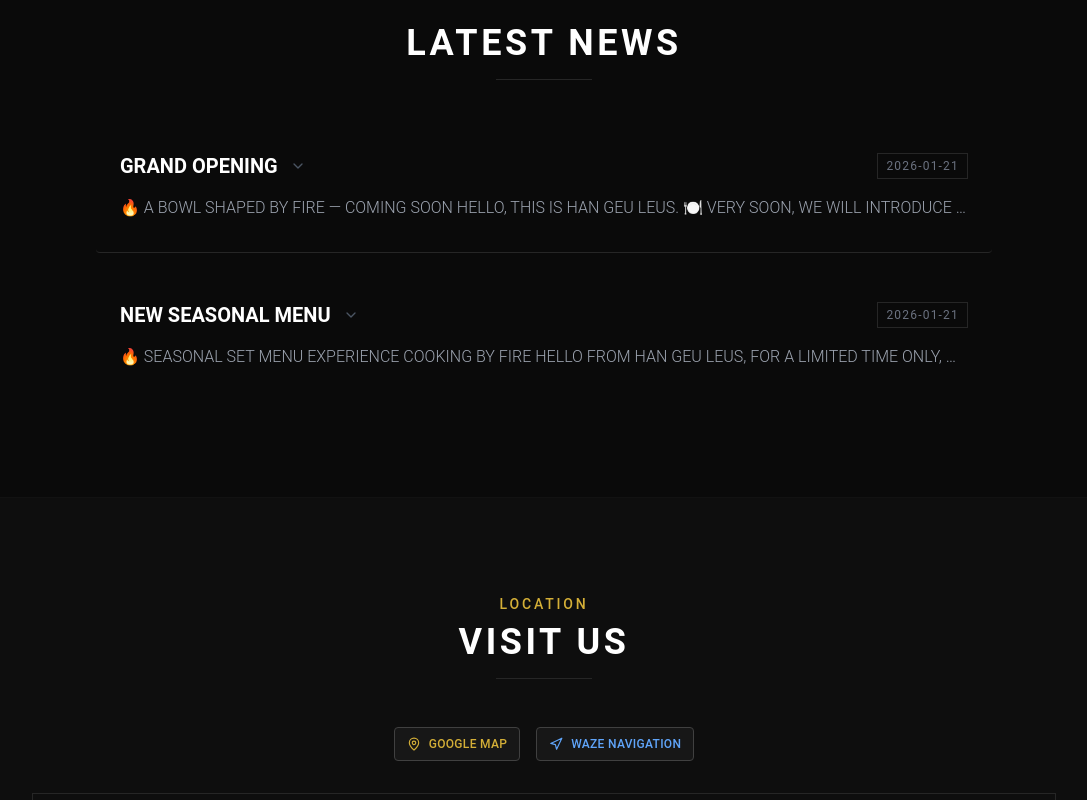
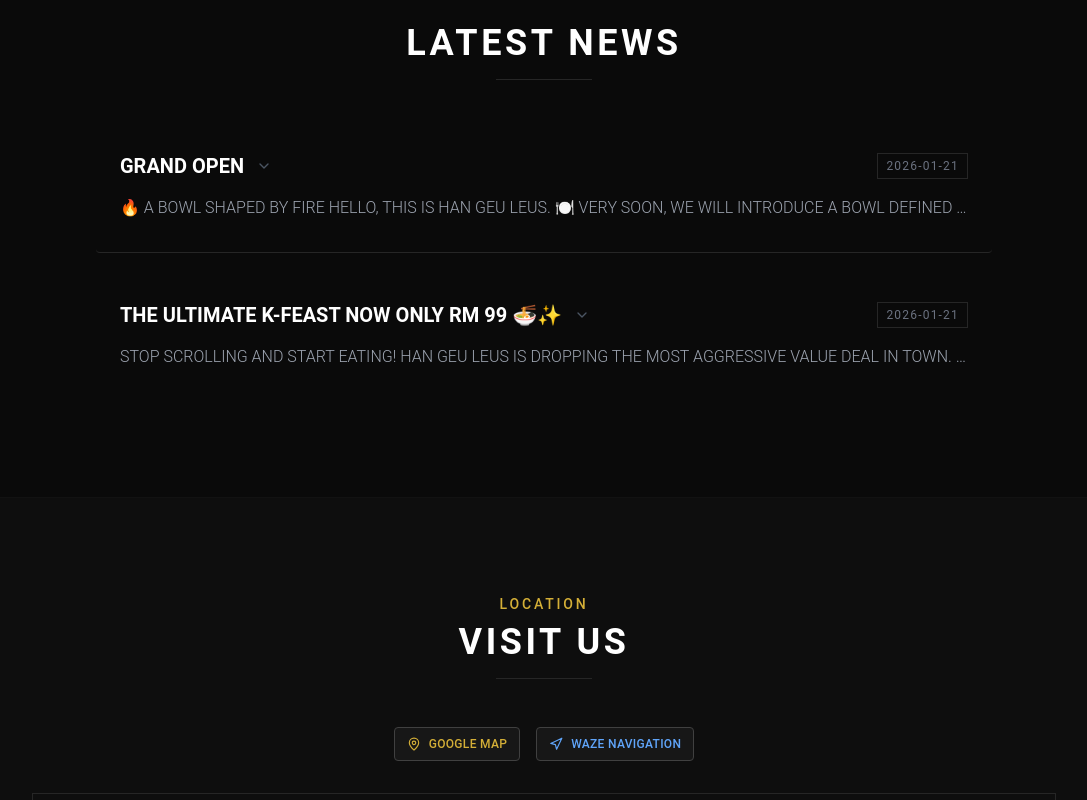
Before and after one commit to angkum/hangeuleus, a React (Vite) app: page / in a window 1280 px wide. Shown: the part 2527-3327 px from the top of the page, without its empty margins (96-1183 px from the left). Built offline with nearby package versions, Linux system fonts and the light colour scheme; grey boxes are pictures that could not be loaded; a web font is replaced by a local one.

Commit message:
Update generated content in constants.ts

```diff
--- a/constants.ts
+++ b/constants.ts
@@ -1,6 +1,6 @@
 import { AppState, MenuItem, NewsPost, MenuCategory, MenuSubCategory } from './types';
 
-// PASTE START: Generated from Admin (2026-02-01T07:06:58.074Z)
+// PASTE START: Generated from Admin (2026-02-01T07:14:57.406Z)
 const CURRENT_STATE: AppState = {
   "lang": "en",
   "theme": {
@@ -676,24 +676,25 @@
     {
       "id": "1",
       "title": {
-        "en": "Grand Opening",
+        "en": "Grand Open",
         "ko": "그랜드 오픈"
       },
       "content": {
-        "en": "🔥 A Bowl Shaped by Fire — Coming Soon\n\nHello, this is HAN GEU LEUS.\n\n🍽️ Very soon,\nwe will introduce a bowl\ndefined by fire and standards in Malaysia.\n\nHAN GEU LEUS does not simply recreate\nthe taste you remember from Korea.\n\n🌏 The climate is different.\n🥬 Ingredients behave differently.\n🔥 And fire itself works differently here.\n\nSo we redesigned everything from the start—\nheat levels, timing, and sequence—\nuntil the same depth of flavor was achieved.\n\n👨‍🍳 Before the kitchen,\nChef Jang worked with fire in a kiln, shaping ceramics.\nHe learned that fire may look the same,\nbut it never delivers the same result.\n\nThat understanding now defines our food.\n\nThis is not fast cooking.\nThis is not compromise.\n\n✨ This is a bowl\nfinished by fire and held to a standard.\n\n📍 Grand Opening Coming Soon\nExperience a different approach\nto what a single bowl can be.\n\nWe look forward to welcoming you\nto HAN GEU LEUS",
-        "ko": "🔥 불로 완성한 한 그릇, 곧 만납니다\n\n안녕하세요, HAN GEU LEUS입니다.\n\n🍽️ 곧,\n불을 기준으로 요리하는 한 그릇을\n말레이시아에서 선보입니다.\n\nHAN GEU LEUS는\n단순히 한국에서 먹던 맛을\n그대로 옮겨오는 데서 멈추지 않았습니다.\n\n🌏 기후가 다르고\n🥬 재료가 다르고\n🔥 무엇보다 불의 성질이 다른 이곳에서\n\n같은 깊이가 나올 때까지\n불의 세기, 시간, 순서를\n처음부터 다시 설계했습니다.\n\n👨‍🍳 불가마 앞에서 도자기를 만들던 쉐프 장은\n불이 같아 보여도\n결과는 절대 같지 않다는 걸 알고 있었습니다.\n그 기준은, 지금 이 주방에서도 이어집니다.\n\n그래서 HAN GEU LEUS의 한 그릇은\n✔ 빠르게 만든 음식이 아니고\n✔ 타협한 맛도 아닙니다.\n\n✨ 불로 완성한 기준입니다.\n\n📍 Grand Opening Coming Soon\n지금까지와는 다른\n한 그릇의 기준을\n직접 경험해 보세요.\n\n곧,\nHAN GEU LEUS에서 뵙겠습니다."
+        "en": "🔥 A Bowl Shaped by Fire\n\nHello, this is HAN GEU LEUS.\n\n🍽️ Very soon,\nwe will introduce a bowl\ndefined by fire and standards in Malaysia.\n\nHAN GEU LEUS does not simply recreate\nthe taste you remember from Korea.\n\n🌏 The climate is different.\n🥬 Ingredients behave differently.\n🔥 And fire itself works differently here.\n\nSo we redesigned everything from the start—\nheat levels, timing, and sequence—\nuntil the same depth of flavor was achieved.\n\n👨‍🍳 Before the kitchen,\nChef Jang worked with fire in a kiln, shaping ceramics.\nHe learned that fire may look the same,\nbut it never delivers the same result.\n\nThat understanding now defines our food.\n\nThis is not fast cooking.\nThis is not compromise.\n\n✨ This is a bowl\nfinished by fire and held to a standard.\n\n📍 Grand Opening Coming Soon\nExperience a different approach\nto what a single bowl can be.",
+        "ko": "🔥 불로 완성한 한 그릇, 곧 만납니다\n\n안녕하세요, HAN GEU LEUS입니다.\n\n🍽️ 곧,\n불을 기준으로 요리하는 한 그릇을\n말레이시아에서 선보입니다.\n\nHAN GEU LEUS는\n단순히 한국에서 먹던 맛을\n그대로 옮겨오는 데서 멈추지 않았습니다.\n\n🌏 기후가 다르고\n🥬 재료가 다르고\n🔥 무엇보다 불의 성질이 다른 이곳에서\n\n같은 깊이가 나올 때까지\n불의 세기, 시간, 순서를\n처음부터 다시 설계했습니다.\n\n👨‍🍳 불가마 앞에서 도자기를 만들던 쉐프 장은\n불이 같아 보여도\n결과는 절대 같지 않다는 걸 알고 있었습니다.\n그 기준은, 지금 이 주방에서도 이어집니다.\n\n그래서 HAN GEU LEUS의 한 그릇은\n✔ 빠르게 만든 음식이 아니고\n✔ 타협한 맛도 아닙니다.\n\n✨ 불로 완성한 기준입니다.\n\n📍 Grand Opening Coming Soon\n지금까지와는 다른\n한 그릇의 기준을\n직접 경험해 보세요.\n"
       },
-      "date": "2026-01-21"
+      "date": "2026-01-21",
+      "image": " https://696fb61876634d918b871516.imgix.net/%EC%8A%A4%ED%81%AC%EB%A6%B0%EC%83%B7%202026-01-31%20231508.png"
     },
     {
       "id": "2",
       "title": {
-        "en": "New Seasonal Menu",
-        "ko": "신규 시즌 메뉴"
+        "en": "THE ULTIMATE K-FEAST NOW ONLY RM 99 🍜✨",
+        "ko": "한그릇의 모든 인기 메뉴를 단 RM 99에 맛보는 법 🍜✨"
       },
       "content": {
-        "en": "🔥 SEASONAL SET MENU\nExperience Cooking by Fire\n\nHello from HAN GEU LEUS,\n\nFor a limited time only,\nwe present a seasonal set menu crafted to showcase\nour philosophy of cooking by fire.\n\nEach set is prepared with\ncarefully planned heat intensity and cooking sequence,\nfinished at the most stable depth of flavor.\n\n📌 Only 30 sets available per day.\n\n🍽️ Set Menu Includes\n\nJja Jang Noodle\n\nJjamppong Soup\n\nSweet and Sour Pork (Tang Soo Yook)\n\n✔ Each dish is cooked and served in perfect timing\n✔ to deliver its best texture and balance.\n\n📅 Availability\n\nDate: February 29, 2026\n\nTime: 11:00 AM – 2:00 PM\n\nQuantity: Limited to 30 sets per day\n\n💰 Price\n\nRegular Price: RM 56\n\nSeasonal Special: RM 28\n\n✔ Not a rushed lunch,\n✔ but a meal completed by fire.\n\n📍 Limited availability — first come, first served.\nExperience cooking by fire, only at HAN GEU LEUS.",
-        "ko": "불의 요리를 경험하세요\n\n안녕하세요, HAN GEU LEUS입니다.\n\n한정된 시간 동안\n불의 기준으로 완성한 시즌 한정 세트 메뉴를 선보입니다.\n\n이번 세트는\n불의 세기와 조리 순서를 미리 설계해\n가장 안정적인 깊이로 완성한 구성입니다.\n\n📌 하루 단 30인분만 제공됩니다.\n\n🍽️ 세트 메뉴 구성\n\n짜장면\n\n짬뽕 국물\n\n탕수육\n\n✔ 각 메뉴는 동시에 가장 좋은 상태로 제공되도록\n✔ 불의 타이밍을 맞춰 조리됩니다.\n\n📅 이용 안내\n\n날짜: 2026년 2월 29일\n\n시간: 오전 11시 – 오후 2시\n\n수량: 하루 30세트 한정\n\n💰 가격\n\n정가 RM 56\n\n시즌 특별가 RM 28\n\n✔ 빠르게 소비되는 점심이 아닌,\n✔ 불로 완성한 기준을 경험하는 한 끼.\n\n📍 한정 수량으로 조기 마감될 수 있습니다.\n지금, 불의 요리를 경험해 보세요.\n\nHAN GEU LEUS"
+        "en": "Stop scrolling and start eating! HAN GEU LEUS is dropping the most aggressive value deal in town.\n\nWhy pay RM 180 for individual dishes when you can have the ENTIRE Signature Collection for just RM 99? We’ve curated our top 5 best-sellers into one massive course that satisfies your cravings without breaking the bank.\n\n🍱 SIGNATURE DUO SET (FOR 2 PAX) INCLUDES:\n\nTHE REFRESHER: Crisp SALAD to start.\n\nTHE K-CLASSIC: Our legendary TANG SOO YOOK (Sweet & Sour Pork).\n\nTHE ZESTY DELIGHT: Plump LEMON CREAM SHRIMP with a tangy twist.\n\nTHE CROWD PLEASER: Choice of any 2 bowls—JJA JANG or JJAM BBONG.\n\nTHE COOL DOWN: 2 DRINKS (Green Tea, Citron Tea, or Soft Drinks).\n\n💡 WHY CHOOSE THIS?\n\nUNBEATABLE VALUE: Save RM 81 instantly compared to ala carte prices!\n\nFLEXIBLE DINING: Bringing a friend? Just add RM 45 per person to upgrade the portions.\n\nAUTHENTICITY: Experience the real flavors of Korea in one perfect sitting.\n\nBook your table now and taste the best of Korea at the smartest price. Your wallet (and stomach) will thank you!",
+        "ko": "무엇을 주문할지 고민하는 시간조차 아까운 당신을 위해, **한그릇(HAN GEU LEUS)**이 야심 차게 준비했습니다!\n\n단품으로 하나하나 주문하면 RM 180? 아니요, 이제는 그럴 필요 없습니다. 한그릇에서 가장 사랑받는 시그니처 메뉴 5종을 한 상에 가득 담아 RM 99라는 말도 안 되는 가격으로 선보입니다.\n\n🍱 SIGNATURE DUO SET (2인 기준) 구성:\n\n신선한 시작: 아삭한 샐러드\n\n겉바속촉의 정석: 남녀노소 사랑하는 탕수육\n\n상큼한 유혹: 탱글한 새우와 산뜻한 소스의 만남, 레몬 크림 새우\n\n든든한 메인: 짜장면 또는 짬뽕 중 취향껏 선택 (2그릇)\n\n시원한 마무리: 녹차, 유자차, 탄산음료 중 택 2\n\n💡 왜 이 세트인가요?\n\n압도적 가성비: 개별 주문 대비 RM 81을 즉시 절약하세요!\n\n유연한 구성: 3인이 오셔도 걱정 마세요. 1인당 RM 45만 추가하면 요리 양과 식사가 함께 늘어납니다.\n\n검증된 맛: 한그릇 현지 고객들이 가장 많이 찾는 메뉴들로만 꽉 채웠습니다.\n\n지금 바로 예약하시고, 가장 스마트하게 한국의 맛을 경험해 보세요!"
       },
       "date": "2026-01-21",
       "image": "https://696fb61876634d918b871516.imgix.net/%EC%8A%A4%ED%81%AC%EB%A6%B0%EC%83%B7%202026-01-21%20200609.png"
```
